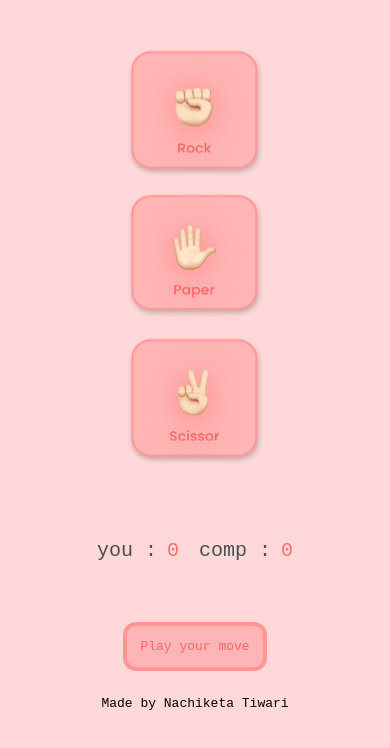
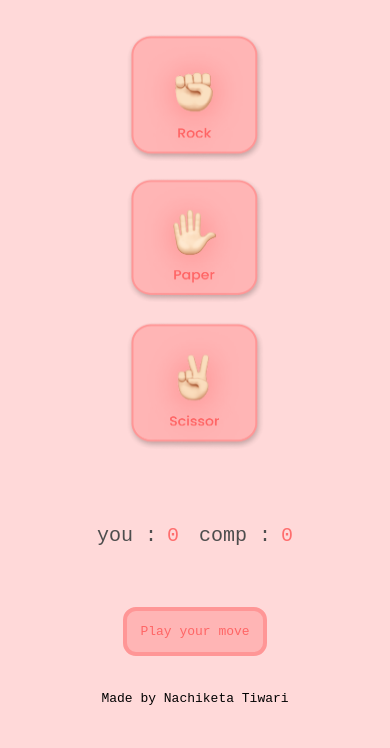
Before and after one commit to NachiketaTiwari69/StonePaperScissorProject, a plain HTML site: page index.html in a window 390 px wide. Shown: the part 52-800 px from the top of the page. Drawn offline with Linux system fonts and the light colour scheme.

Commit message:
responsive changes

```diff
--- a/style.css
+++ b/style.css
@@ -118,6 +118,7 @@ img {
         justify-content: center;
         align-items: center;
         flex-direction: column;
+        margin: 35px;
     }
 
     .youdecor {
@@ -149,7 +150,7 @@ img {
 
     #author{
         text-align: center;
-        padding-top: 25px;
+        padding-top: 35px;
     }
 
 }
```
